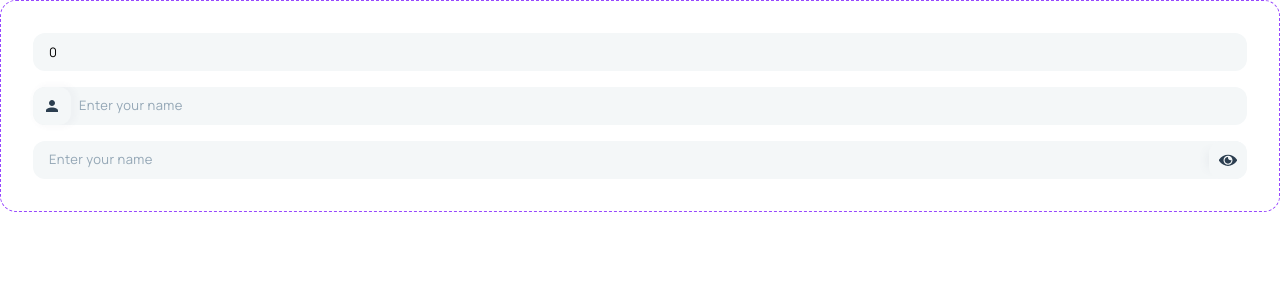
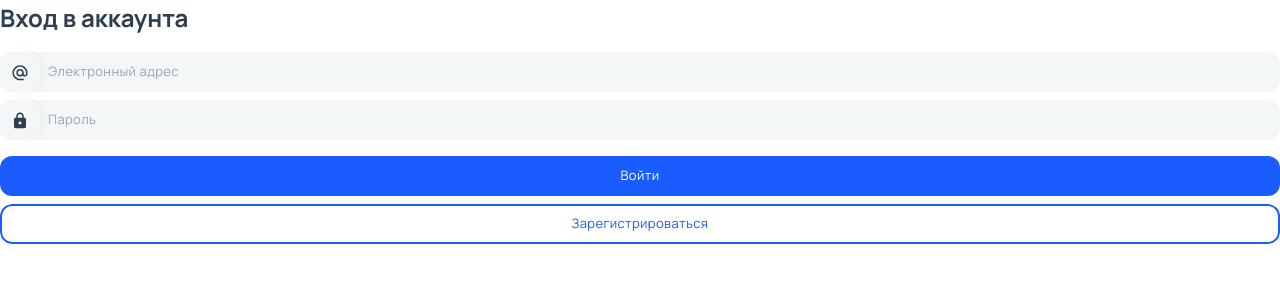
Before and after one commit to galimovkirill/finger-client, a Vue app: page / in a window 1280 px wide. Shown: the top 300 px of the page. Built offline with nearby package versions, Linux system fonts and the light colour scheme.

Commit message:
feat: login and register form template

```diff
--- a/src/assets/styles/vars.scss
+++ b/src/assets/styles/vars.scss
@@ -35,7 +35,7 @@
 
 :root {
     --fg-form-element-height-large: 48px;
-    --fg-form-element-height-medium: 38px;
+    --fg-form-element-height-medium: 40px;
     --fg-form-element-height-small: 24px;
 
     --fg-form-element-border-radius-large: 12px;
--- a/src/components/Base/Button/BaseButton.vue
+++ b/src/components/Base/Button/BaseButton.vue
@@ -171,6 +171,11 @@ const onClickHandler = (event: MouseEvent) => {
 
     position: relative;
 
+    display: flex;
+    align-items: center;
+    justify-content: center;
+
+    text-decoration: none;
     cursor: pointer;
     user-select: none;
     transition: all $transitionDuration ease;
@@ -188,6 +193,7 @@ const onClickHandler = (event: MouseEvent) => {
     &__wrapper {
         display: flex;
         align-items: center;
+        justify-content: center;
     }
 
     &__append {
--- a/src/components/Forms/LoginForm.vue
+++ b/src/components/Forms/LoginForm.vue
@@ -1,12 +1,60 @@
 <template>
-    <form class="login-form">
-        <h1 class="text-heading-5">Вход в аккаунта</h1>
+    <form class="login-form" @submit.prevent="submitLogin">
+        <h1 class="text-heading-5 login-form__heading">Вход в аккаунта</h1>
 
-        <BaseButton>Войти</BaseButton>
-        <BaseButton>Зарегистрироваться</BaseButton>
+        <div class="login-fields">
+            <BaseInput v-model="login" placeholder="Электронный адрес" type="email">
+                <template #icon>
+                    <SvgIcon>
+                        <IconEmail />
+                    </SvgIcon>
+                </template>
+            </BaseInput>
+
+            <BaseInput v-model="password" placeholder="Пароль" type="password">
+                <template #icon>
+                    <SvgIcon>
+                        <IconLock />
+                    </SvgIcon>
+                </template>
+            </BaseInput>
+        </div>
+
+        <div class="login-actions">
+            <BaseButton native-type="submit">Войти</BaseButton>
+            <BaseButton type="border" :to="{ name: 'Register' }">Зарегистрироваться</BaseButton>
+        </div>
     </form>
 </template>
 
 <script lang="ts" setup>
 import BaseButton from '@/components/Base/Button/BaseButton.vue';
+import BaseInput from '@/components/Base/Input/BaseInput.vue';
+import SvgIcon from '@/components/SvgIcon.vue';
+import IconLock from '@/icons/IconLock.vue';
+import IconEmail from '@/icons/IconEmail.vue';
+import { useLogin } from '@/composables/useLogin';
+
+const { login, password, submitLogin } = useLogin();
 </script>
+
+<style lang="scss">
+.login-form {
+    min-width: 300px;
+
+    &__heading {
+        margin-bottom: 16px;
+    }
+}
+
+.login-fields {
+    display: grid;
+    gap: 8px;
+}
+
+.login-actions {
+    display: grid;
+    gap: 8px;
+    margin-top: 16px;
+}
+</style>
--- /dev/null
+++ b/src/components/Forms/RegisterForm.vue
@@ -0,0 +1,64 @@
+<template>
+    <form class="register-form" @submit.prevent="submitRegister">
+        <h1 class="text-heading-5 login-form__heading">Регистрация</h1>
+
+        <div class="register-fields">
+            <BaseInput v-model="login" placeholder="Электронный адрес" type="email">
+                <template #icon>
+                    <SvgIcon>
+                        <IconEmail />
+                    </SvgIcon>
+                </template>
+            </BaseInput>
+
+            <BaseInput v-model="password" placeholder="Пароль" type="password">
+                <template #icon>
+                    <SvgIcon>
+                        <IconLock />
+                    </SvgIcon>
+                </template>
+            </BaseInput>
+
+            <BaseInput v-model="passwordRepeat" placeholder="Повторите пароль" type="password">
+                <template #icon>
+                    <SvgIcon>
+                        <IconLock />
+                    </SvgIcon>
+                </template>
+            </BaseInput>
+        </div>
+
+        <div class="register-actions">
+            <BaseButton native-type="submit">Зарегистрироваться</BaseButton>
+            <BaseButton type="border" :to="{ name: 'Login' }">У меня есть аккаунт</BaseButton>
+        </div>
+    </form>
+</template>
+
+<script lang="ts" setup>
+import BaseInput from '@/components/Base/Input/BaseInput.vue';
+import BaseButton from '@/components/Base/Button/BaseButton.vue';
+import SvgIcon from '@/components/SvgIcon.vue';
+import IconEmail from '@/icons/IconEmail.vue';
+import IconLock from '@/icons/IconLock.vue';
+import { useRegister } from '@/composables/useRegister';
+
+const { login, password, passwordRepeat, submitRegister } = useRegister();
+</script>
+
+<style lang="scss">
+.register-form {
+    min-width: 300px;
+}
+
+.register-fields {
+    display: grid;
+    gap: 8px;
+}
+
+.register-actions {
+    display: grid;
+    gap: 8px;
+    margin-top: 24px;
+}
+</style>
--- /dev/null
+++ b/src/composables/useLogin.ts
@@ -0,0 +1,12 @@
+import { ref } from 'vue';
+
+export const useLogin = () => {
+    const login = ref('');
+    const password = ref('');
+
+    const submitLogin = () => {
+        console.log('Form data: ', { login, password });
+    };
+
+    return { login, password, submitLogin };
+};
--- /dev/null
+++ b/src/composables/useRegister.ts
@@ -0,0 +1,18 @@
+import { ref } from 'vue';
+
+export const useRegister = () => {
+    const login = ref('');
+    const password = ref('');
+    const passwordRepeat = ref('');
+
+    const submitRegister = () => {
+        console.log('Form data: ', { login, password, passwordRepeat });
+    };
+
+    return {
+        login,
+        password,
+        passwordRepeat,
+        submitRegister
+    };
+};
--- /dev/null
+++ b/src/icons/IconLock.vue
@@ -0,0 +1,5 @@
+<template>
+    <path
+        d="M6 23C5.45 23 4.979 22.804 4.587 22.412C4.195 22.02 3.99934 21.5493 4 21V11C4 10.45 4.196 9.979 4.588 9.587C4.98 9.195 5.45067 8.99933 6 9H7V7C7 5.61667 7.48767 4.43733 8.463 3.462C9.43834 2.48667 10.6173 1.99933 12 2C13.3833 2 14.5627 2.48767 15.538 3.463C16.5133 4.43833 17.0007 5.61733 17 7V9H18C18.55 9 19.021 9.196 19.413 9.588C19.805 9.98 20.0007 10.4507 20 11V21C20 21.55 19.804 22.021 19.412 22.413C19.02 22.805 18.5493 23.0007 18 23H6ZM12 18C12.55 18 13.021 17.804 13.413 17.412C13.805 17.02 14.0007 16.5493 14 16C14 15.45 13.804 14.979 13.412 14.587C13.02 14.195 12.5493 13.9993 12 14C11.45 14 10.979 14.196 10.587 14.588C10.195 14.98 9.99934 15.4507 10 16C10 16.55 10.196 17.021 10.588 17.413C10.98 17.805 11.4507 18.0007 12 18ZM9 9H15V7C15 6.16667 14.7083 5.45833 14.125 4.875C13.5417 4.29167 12.8333 4 12 4C11.1667 4 10.4583 4.29167 9.875 4.875C9.29167 5.45833 9 6.16667 9 7V9Z"
+    />
+</template>
--- a/src/router/index.ts
+++ b/src/router/index.ts
@@ -1,4 +1,4 @@
-import { createRouter, createWebHistory } from 'vue-router'
+import { createRouter, createWebHistory } from 'vue-router';
 
 const router = createRouter({
     history: createWebHistory(import.meta.env.BASE_URL),
@@ -12,17 +12,25 @@ const router = createRouter({
             path: '/login',
             name: 'Login',
             meta: {
-        layout: "centered"
+                layout: 'centered'
             },
             component: () => import('@/views/LoginView.vue')
+        },
+        {
+            path: '/register',
+            name: 'Register',
+            meta: {
+                layout: 'centered'
+            },
+            component: () => import('@/views/RegisterView.vue')
         }
     ]
-})
+});
 
 declare module 'vue-router' {
     interface RouteMeta {
-    layout?: 'centered'
+        layout?: 'centered';
     }
 }
 
-export default router
+export default router;
--- a/src/views/LoginView.vue
+++ b/src/views/LoginView.vue
@@ -1,9 +1,9 @@
 <template>
-    <BaseInputDemo />
+    <LoginForm />
 </template>
 
 <script lang="ts" setup>
-import BaseInputDemo from '@/components/Base/Input/BaseInputDemo.vue';
+import LoginForm from '@/components/Forms/LoginForm.vue';
 </script>
 
 <style lang="scss"></style>
--- /dev/null
+++ b/src/views/RegisterView.vue
@@ -0,0 +1,7 @@
+<template>
+    <RegisterForm />
+</template>
+
+<script lang="ts" setup>
+import RegisterForm from '@/components/Forms/RegisterForm.vue';
+</script>
```
Also changed, not shown: src/icons/IconEmail.vue (added, +5 -0 lines). Lines whose indentation alone changed are shown as unchanged.
